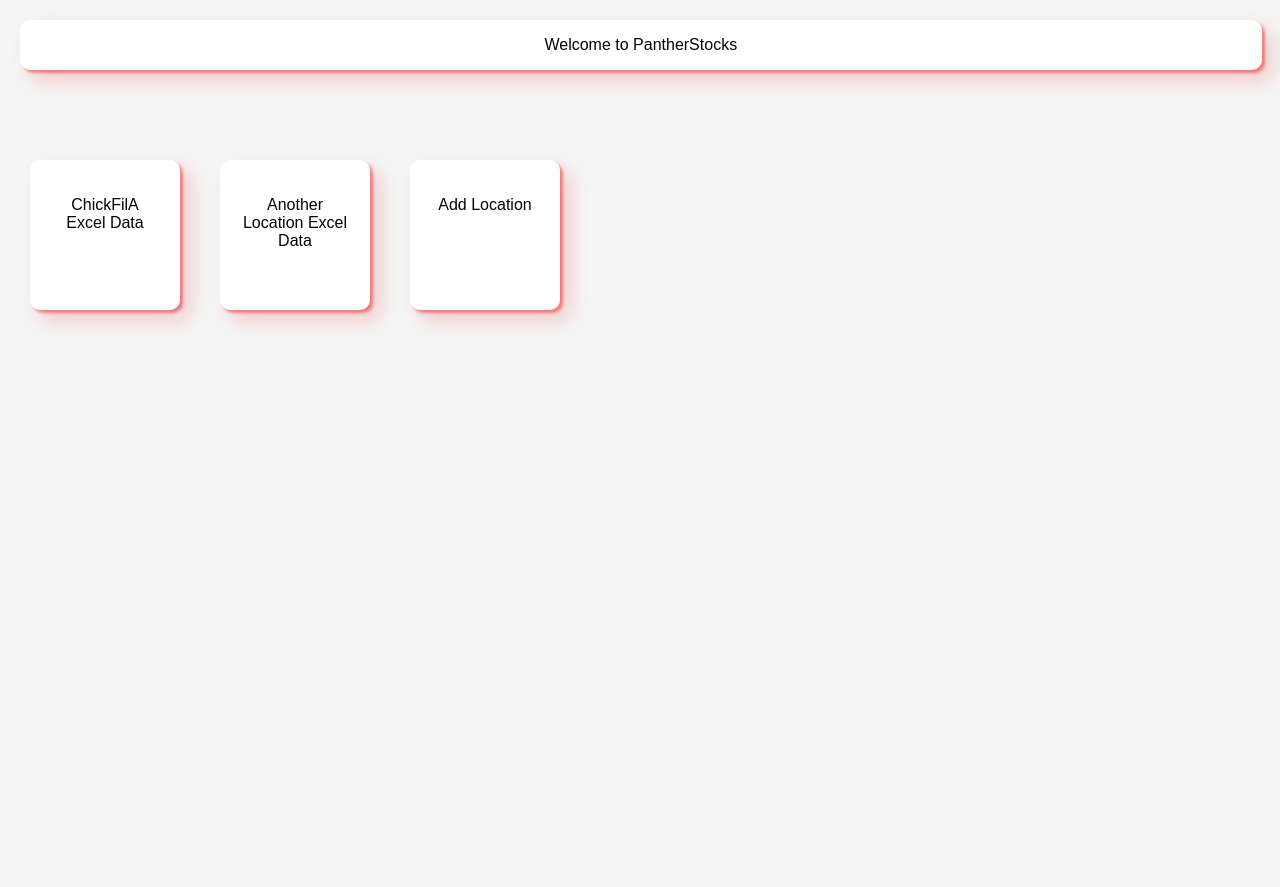
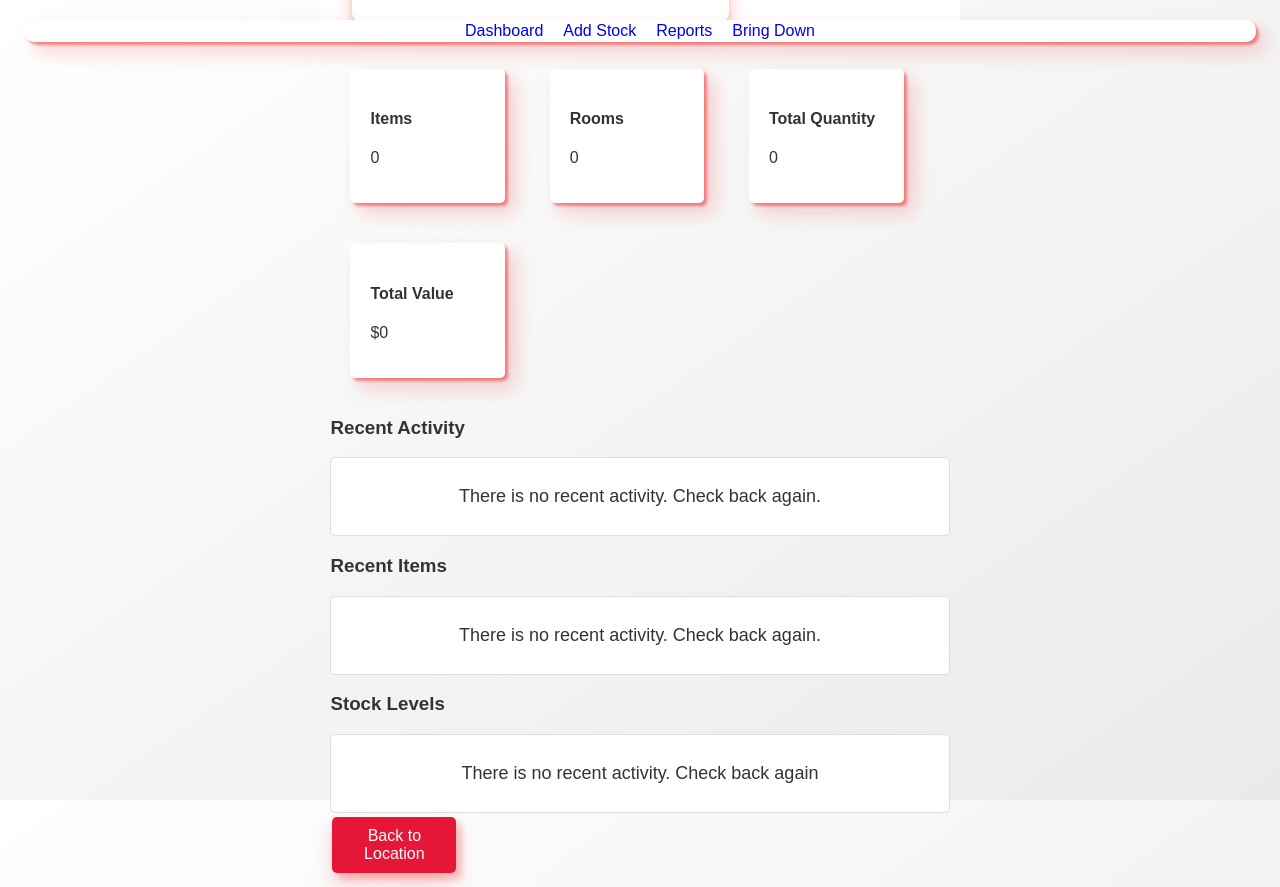
Before and after one commit to Nil-Vaghela/Inventory_GSU, a Flask app: page / in a window 1280 px wide. Before the commit the page ends 326 px from the top, so only its background shows below. Run offline with Flask 3, Linux system fonts and the light colour scheme.

Commit message:
changed dashboard

```diff
--- a/app.py
+++ b/app.py
@@ -5,7 +5,7 @@ app = Flask(__name__)
 
 @app.route('/', methods=['GET','POST'])
 def Run():
-    return render_template("location.html")
+    return render_template("dashboard.html")
 
 @app.route('/ListToBringDown', methods=['GET','POST'])
 def ListToBringDown():
--- /dev/null
+++ b/templates/dashboard.html
@@ -0,0 +1,151 @@
+<!DOCTYPE html>
+<html lang="en">
+
+<head>
+    <meta charset="UTF-8">
+    <meta name="viewport" content="width=device-width, initial-scale=1.0">
+    <title>Inventory Dashboard</title>
+    <link rel="stylesheet" href="static/css/NavBar.css">
+    <style>
+        body {
+            padding: 0;
+            margin: 0;
+            background-color: #F5F5F5;
+            font-family: 'Montserrat', sans-serif;
+        }
+
+        .dashboard {
+            color: #333;
+            margin: 10px;
+        }
+
+        .header {
+            display: flex;
+            align-items: center;
+            justify-content: space-between;
+            height: 60px;
+            padding: 20px;
+            background: #fff;
+        }
+
+        .header-wrapper {
+            display: flex;
+            justify-content: space-between;
+            flex-wrap: wrap;
+            background: #fff;
+            border-radius: 10px;
+            margin-bottom: 1rem;
+            padding: 10px 2rem;
+            align-items: center;
+        }
+
+        .card {
+            box-shadow: 10px 10px 20px rgba(239, 15, 15, 0.19), 3px 3px 3px rgba(232, 5, 5, 0.423);
+            transition: 0.3s;
+            background: #fff;
+            border-radius: 5px;
+            padding: 20px;
+            margin: 20px;
+            display: inline-block;
+            width: calc(25% - 40px);
+        }
+
+        .card:hover {
+            box-shadow: 0 8px 16px 0 rgba(0, 0, 0, 0.2);
+        }
+
+        .container {
+            padding: 2px 16px;
+        }
+
+        .red-button {
+            background-color: #E51636;
+            border: none;
+            color: white;
+            padding: 10px 20px;
+            text-align: center;
+            text-decoration: none;
+            display: inline-block;
+            font-size: 16px;
+            margin: 4px 2px;
+            cursor: pointer;
+            border-radius: 5px;
+        }
+
+        .red-button:hover {
+            background-color: #E51636;
+        }
+
+        .sudo-card {
+            text-align: center;
+            padding: 10px;
+            margin-top: 10px;
+            font-size: 18px;
+            background-color: #fff;
+            border: 1px solid #ddd;
+            border-radius: 5px;
+        }
+    </style>
+</head>
+<div class="container">
+    <div class="navbar">
+        <a href="/" class="active">Dashboard</a>
+        <a href="/">Add Stock</a>
+        <a href="/">Reports</a>
+        <a href="/ListToBringDown.html">Bring Down</a>
+    </div>
+</div>
+
+<div class="main-content">
+    <div class="header-wrapper">
+        <div class="header">
+            <h2>Inventory Summary</h2>
+        </div>
+    </div>
+    <div class="dashboard">
+        <div class="card">
+            <h4><b>Items</b></h4>
+            <p>0</p>
+        </div>
+
+        <div class="card">
+            <h4><b>Rooms</b></h4>
+            <p>0</p>
+        </div>
+
+        <div class="card">
+            <h4><b>Total Quantity</b></h4>
+            <p>0</p>
+        </div>
+
+        <div class="card">
+            <h4><b>Total Value</b></h4>
+            <p>$0</p>
+        </div>
+
+
+        <div style="clear:both;"></div>
+        <h3>Recent Activity</h3>
+
+        <div class="sudo-card">
+            <p>There is no recent activity. Check back again.</p>
+        </div>
+        <div style="clear:both;"></div>
+        <h3>Recent Items</h3>
+
+        <div class="sudo-card">
+            <p>There is no recent activity. Check back again.</p>
+        </div>
+        <div style="clear:both;"></div>
+        <h3>Stock Levels</h3>
+
+        <div class="sudo-card">
+            <p>There is no recent activity. Check back again</p>
+        </div>
+        <button class="red-button">Back to Location</button>
+    </div>
+
+</div>
+</body>
+
+</html>
```
Also changed, not shown: templates/addlocation.html (+18 -13 lines), README.md, 1 other file.
